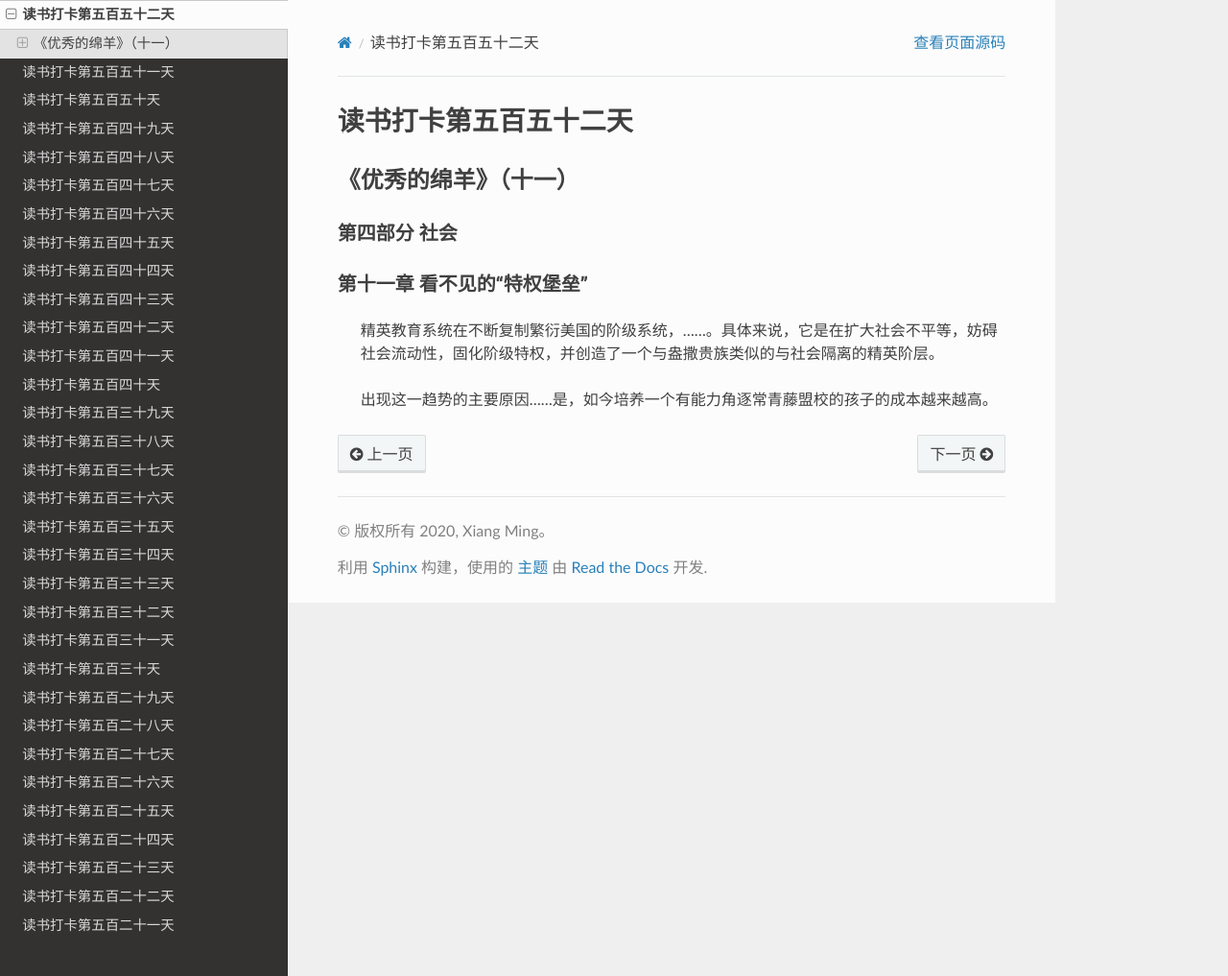
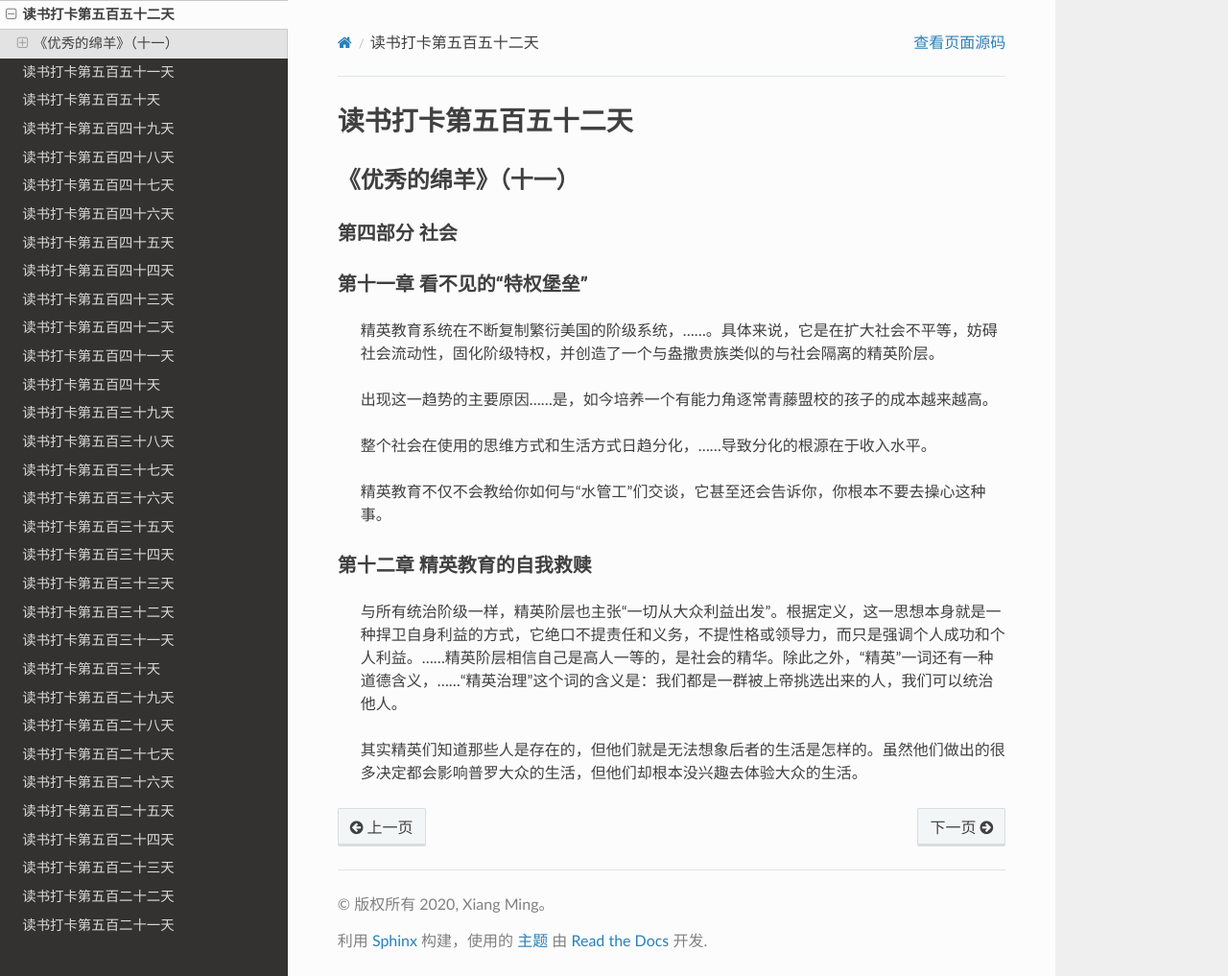
Before and after one commit to xiangming1975/reading, a Sphinx documentation site: the page built from source/2022-02-27.md, in a window 1280 px wide and 1017 px high. Shown: the whole window at 96% size. Built offline with Sphinx 7.4.7 and the Read the Docs theme 2.0.0, drawn with Linux system fonts in a browser that asks for light colours.

Commit message:
自动提交时间: 2022-02-22T23:00:02,400305167+08:00

```diff
--- a/source/2022-02-27.md
+++ b/source/2022-02-27.md
@@ -5,3 +5,13 @@
 > 精英教育系统在不断复制繁衍美国的阶级系统，……。具体来说，它是在扩大社会不平等，妨碍社会流动性，固化阶级特权，并创造了一个与盎撒贵族类似的与社会隔离的精英阶层。
 
 > 出现这一趋势的主要原因……是，如今培养一个有能力角逐常青藤盟校的孩子的成本越来越高。
+
+> 整个社会在使用的思维方式和生活方式日趋分化，……导致分化的根源在于收入水平。
+
+> 精英教育不仅不会教给你如何与“水管工”们交谈，它甚至还会告诉你，你根本不要去操心这种事。
+
+### 第十二章 精英教育的自我救赎
+
+> 与所有统治阶级一样，精英阶层也主张“一切从大众利益出发”。根据定义，这一思想本身就是一种捍卫自身利益的方式，它绝口不提责任和义务，不提性格或领导力，而只是强调个人成功和个人利益。……精英阶层相信自己是高人一等的，是社会的精华。除此之外，“精英”一词还有一种道德含义，……“精英治理”这个词的含义是：我们都是一群被上帝挑选出来的人，我们可以统治他人。
+
+> 其实精英们知道那些人是存在的，但他们就是无法想象后者的生活是怎样的。虽然他们做出的很多决定都会影响普罗大众的生活，但他们却根本没兴趣去体验大众的生活。
```
